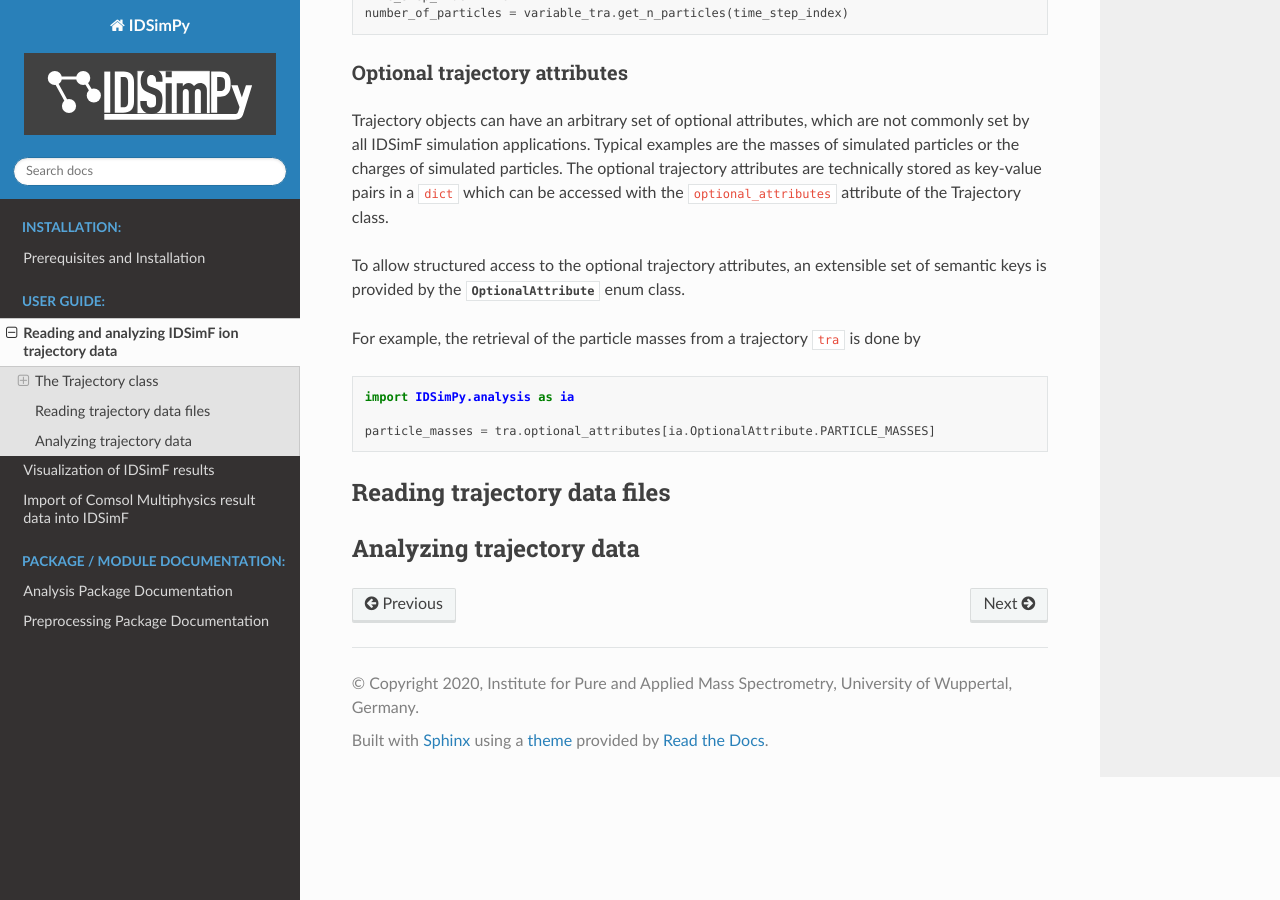
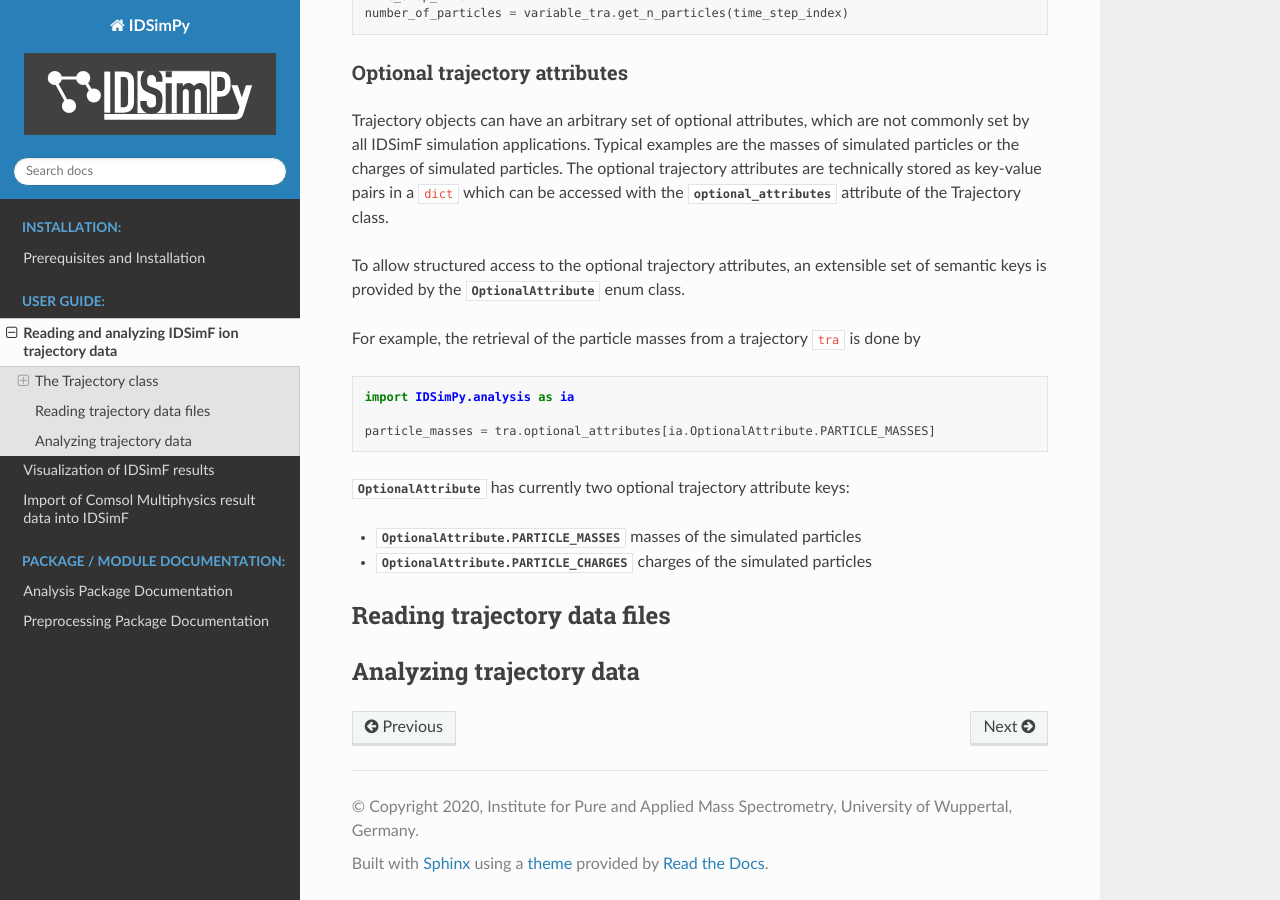
Before and after one commit to IPAMS/IDSimPy, a Sphinx documentation site: the page built from docs/usersguide/trajectory.rst, in a window 1280 px wide and 900 px high, scrolled down 3689 px. Built offline with Sphinx 7.4.7 and the Read the Docs theme 2.0.0, drawn with Linux system fonts in a browser that asks for light colours; pages that are not in the unit, such as notebooks, are missing from menus; some of the changed lines change nothing that is shown.

Commit message:
Adds description of optional attribute keys

```diff
--- a/docs/usersguide/trajectory.rst
+++ b/docs/usersguide/trajectory.rst
@@ -18,7 +18,7 @@ IDSimF particle simulation trajectory data is read into :py:class:`.Trajectory`
 Positions and simulated times
 -----------------------------
 
-A minimal simulation trajectory holds at least the positions of the simulated particles at the recorded time steps of the simulation and the times of the time steps. The ``positions`` and ``times`` attributes of the Trajectory class can be directly accessed:
+A minimal simulation trajectory holds at least the positions of the simulated particles at the recorded time steps of the simulation and the times of the time steps. The :py:attr:`.positions` and :py:attr:`.times` attributes of the Trajectory class can be directly accessed:
 
 .. code-block:: python
 
@@ -36,7 +36,7 @@ yields the raw times vector, for example:
  7.2e-05 7.4e-05 7.6e-05 7.8e-05 8.0e-05 8.2e-05 8.4e-05 8.6e-05 8.8e-05
  9.0e-05 9.2e-05 9.4e-05 9.6e-05 9.8e-05 1.0e-04]
 
-Similarly, the ``positions`` are directly accessible:
+Similarly, the :py:attr:`positions` are directly accessible:
 
 .. code-block:: python
 
@@ -63,7 +63,7 @@ yields the raw positions table, for example:
     [ 4.42521385e-04 -3.25540517e-04 -2.27704595e-06 ... -1.75142908e-04
         4.18572658e-04 -3.89383291e-04]]]
 
-The exact type and shape of ``positions`` depends on the type of the Trajectory.
+The exact type and shape of :py:attr:`positions` depends on the type of the Trajectory.
 
 --------------------------------
 Static vs. variable Trajectories
@@ -71,7 +71,7 @@ Static vs. variable Trajectories
 
 Trajectories can be ``static`` or ``variable`` with respect to the number of particles: The number of particles in the trajectory do not change across the time steps in a ``static`` trajectory while the number changes between time steps in a ``variable`` trajectory.
 
-If a trajectory is static or variable can be determined by the ``is_static_trajectory`` flag:
+If a trajectory is static or variable can be determined by the :py:attr:`is_static_trajectory` flag attribute:
 
 .. code-block:: python
 
@@ -98,9 +98,9 @@ Particle attributes
 
 IDSimF simulation applications can store an arbitrary number of additional attributes for the individual simulated particles in the simulation result files. Typical examples of particle attributes are the components of the velocity vector, the temperature or the chemical identity of the simulated particles.
 
-Particle attributes are stored in the ``particle_attributes`` attribute of the Trajectory object. They are stored in a data structure which is similar to ``positions``. A static trajectory stores the particle attributes in a three dimensional Numpy Array with the dimensions ``[particle, attribute, time step]``. A variable trajectory stores the particle attributes as ``list`` of two dimensional Numpy arrays, one array per time step. The arrays have the dimensions ``[particle, attribute]``.
+Particle attributes are stored in the :py:attr:`particle_attributes` attribute of the Trajectory object. They are stored in a data structure which is similar to :py:attr:`positions`. A static trajectory stores the particle attributes in a three dimensional Numpy Array with the dimensions ``[particle, attribute, time step]``. A variable trajectory stores the particle attributes as ``list`` of two dimensional Numpy arrays, one array per time step. The arrays have the dimensions ``[particle, attribute]``.
 
-The names of the particle attribute columns accessible in the ``particle_attribute_names`` attribute of the Trajectory object:
+The names of the particle attribute columns accessible in the :py:attr:`particle_attribute_names` attribute of the Trajectory object:
 
 .. code-block:: python
 
@@ -164,7 +164,7 @@ The number of particles vary between time steps in variable trajectories. Thus,
 Optional trajectory attributes
 ------------------------------
 
-Trajectory objects can have an arbitrary set of optional attributes, which are not commonly set by all IDSimF simulation applications. Typical examples are the masses of simulated particles or the charges of simulated particles. The optional trajectory attributes are technically stored as key-value pairs in a ``dict`` which can be accessed with the ``optional_attributes`` attribute of the Trajectory class.
+Trajectory objects can have an arbitrary set of optional attributes, which are not commonly set by all IDSimF simulation applications. Typical examples are the masses of simulated particles or the charges of simulated particles. The optional trajectory attributes are technically stored as key-value pairs in a ``dict`` which can be accessed with the :py:attr:`optional_attributes` attribute of the Trajectory class.
 
 To allow structured access to the optional trajectory attributes, an extensible set of semantic keys is provided by the :py:class:`.OptionalAttribute` enum class.
 
@@ -176,6 +176,12 @@ For example, the retrieval of the particle masses from a trajectory ``tra`` is d
 
     particle_masses = tra.optional_attributes[ia.OptionalAttribute.PARTICLE_MASSES]
 
+:py:class:`.OptionalAttribute` has currently two optional trajectory attribute keys:
+
+* :py:attr:`.OptionalAttribute.PARTICLE_MASSES` masses of the simulated particles
+* :py:attr:`.OptionalAttribute.PARTICLE_CHARGES` charges of the simulated particles
+
+
 
 Reading trajectory data files
 =============================
```
